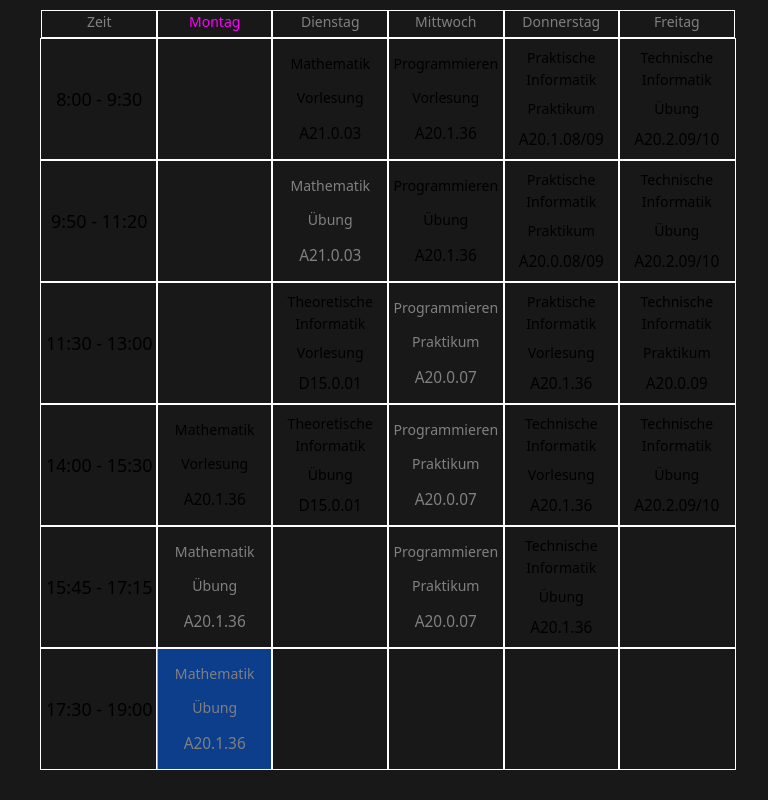
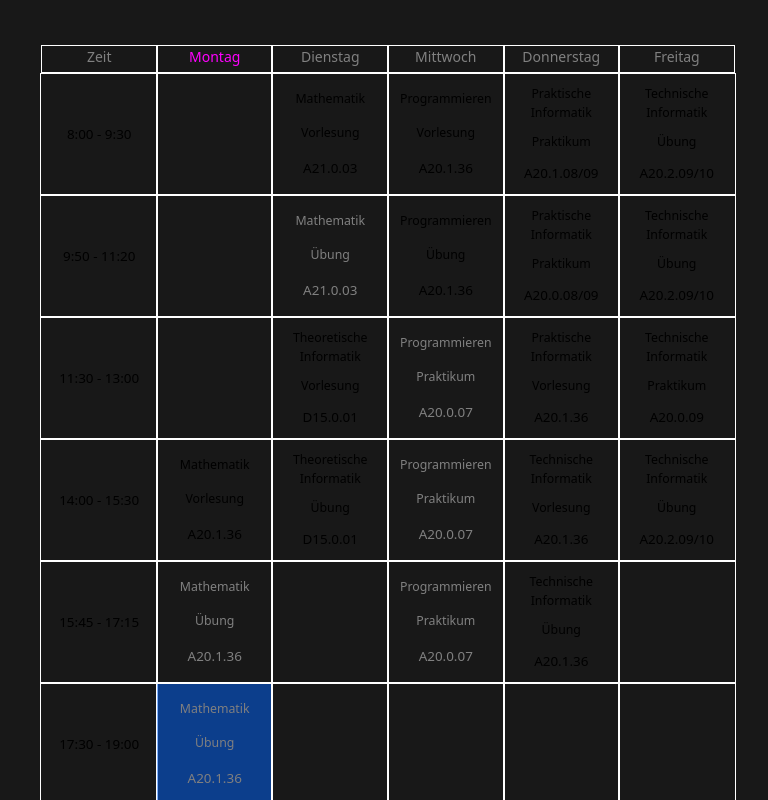
Before and after one commit to FrozenAssassine/TimeTable-Uni, a React (Vite) app: page / in a window 768 px wide. Built offline with nearby package versions, Linux system fonts and the light colour scheme.

Commit message:
feat: padding top and bottom + scrolling

```diff
--- a/src/App.module.scss
+++ b/src/App.module.scss
@@ -1,3 +1,9 @@
+.higherContent {
+  height: 100%;
+  padding-top: 20px;
+  padding-bottom: 20px;
+}
+
 .centeredTT {
   align-items: flex-start;
   justify-content: flex-start; //horizontally!
@@ -7,5 +13,6 @@
 
   @media (min-width: 768px) {
     justify-content: center; //horizontally!
+    align-items: center;
   }
 }
--- a/src/App.tsx
+++ b/src/App.tsx
@@ -182,8 +182,10 @@ const timeItems: TimePlanItem[] = [
 
 function App() {
   return (
-    <div className={styles.centeredTT}>
-      <TimeTable timeItems={timeItems} days={days} />
+    <div className={styles.higherContent}>
+      <div className={styles.centeredTT}>
+        <TimeTable timeItems={timeItems} days={days} />
+      </div>
     </div>
   );
 }
--- a/src/components/hourItemRenderer/hourItemRenderer.module.scss
+++ b/src/components/hourItemRenderer/hourItemRenderer.module.scss
@@ -4,7 +4,7 @@
   justify-content: space-evenly;
   flex-direction: column;
 
-  height: 120px;
+  height: 100px;
   width: 100%;
   font-size: 1em;
   border: 1px solid white;
@@ -13,7 +13,8 @@
     font-size: 0.9em;
   }
   @media (max-width: 768px) {
-    font-size: 0.8em;
+    font-size: 0.7em;
+    height: 120px;
   }
 }
 
@@ -24,6 +25,10 @@
 .time {
   text-align: center;
   font-size: 1.4em;
+
+  @media (max-width: 768px) {
+    font-size: 1.2em;
+  }
 }
 
 .headline {
--- a/src/components/timetable/timeTable.module.scss
+++ b/src/components/timetable/timeTable.module.scss
@@ -4,7 +4,6 @@
   align-items: center;
   justify-content: center;
   flex-direction: row;
-  height: 100%;
 
   @media (max-height: 800px) {
     margin-top: 10px;
@@ -17,7 +16,7 @@
 
   @media (max-width: 768px) {
     width: 95%;
-    overflow-x: auto;
+    overflow-x: auto; //horizontal
   }
 }
 
--- a/src/index.css
+++ b/src/index.css
@@ -29,5 +29,5 @@ body{
 #root{
   height: 100%;
   width: 100%;
-  overflow: scroll;
+  overflow: auto;
 }
```
